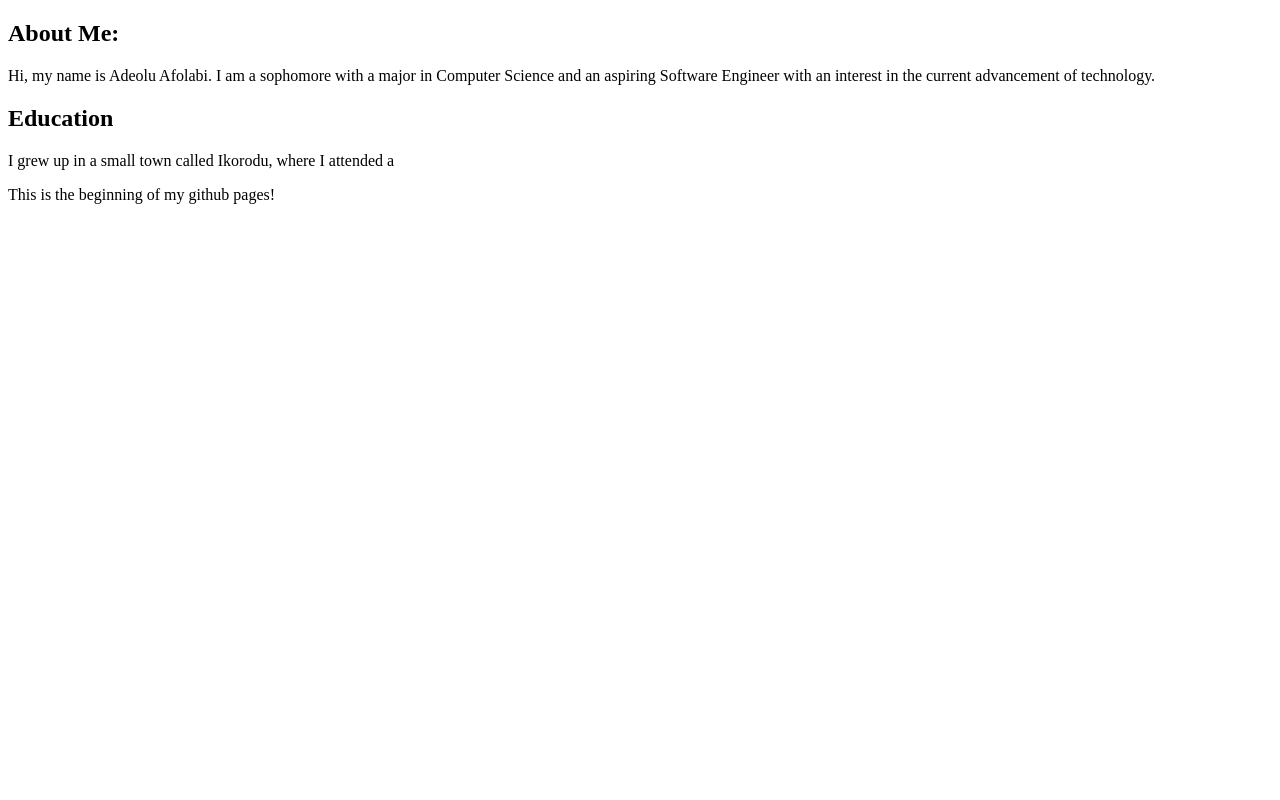
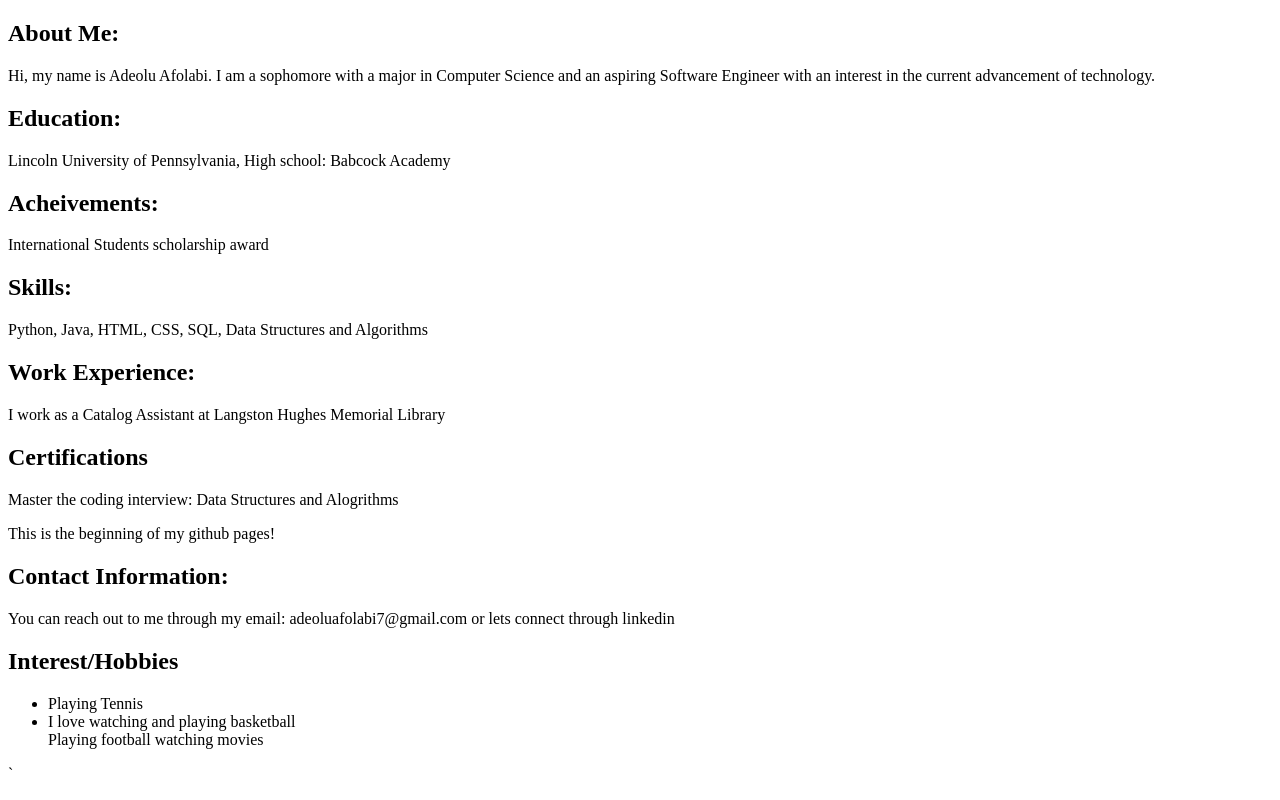
Before and after one commit to adeoluafo/adeoluafo.github.io, a plain HTML site: page index.html in a window 1280 px wide. Drawn offline with Linux system fonts and the light colour scheme.

Commit message:
Update index.html

```diff
--- a/index.html
+++ b/index.html
@@ -1,5 +1,5 @@
 <!DOCTYPE html>
-<html lang="en">
+<html lang="en-US">
 <head>
   <meta charset="UTF-8">
   <meta name="viewport" content="width=device-width, initial-scale=1.0">
@@ -8,9 +8,26 @@
   <body>
     <h2>About Me:</h2>
     <p>Hi, my name is Adeolu Afolabi. I am a sophomore with a major in Computer Science and an aspiring Software Engineer with an interest in the current advancement of technology. </p>
-
-    <h2>Education</h2>
-    <p>I grew up in a small town called Ikorodu, where I attended a </p>
+    <h2>Education:</h2>
+    <p>Lincoln University of Pennsylvania, High school: Babcock Academy </p>
+    <h2>Acheivements:</h2>
+    <p>International Students scholarship award</p>
+    <h2>Skills:</h2>
+    <p>Python, Java, HTML, CSS, SQL, Data Structures and Algorithms<p>
+    <h2>Work Experience: </h2>
+    <p>I work as a Catalog Assistant at Langston Hughes Memorial Library</p>
+    <h2>Certifications</h2>
+    <p>Master the coding interview: Data Structures and Alogrithms</p>
     <p>This is the beginning of my github pages!</p>
+    <h2>Contact Information: </h2>
+    <p>You can reach out to me through my email: adeoluafolabi7@gmail.com or lets connect through linkedin <a href="https://www.linkedin.com/in/adeolu-afolabi"></a></p>
+    <h2>Interest/Hobbies</h2>
+    <ul>
+      <li>Playing Tennis</li>
+      <li>I love watching and playing basketball</li>
+      <l1>Playing football</l1>
+      <l1>watching movies</l1>
+    </ul>
   </body>
 </html>
+`
```
